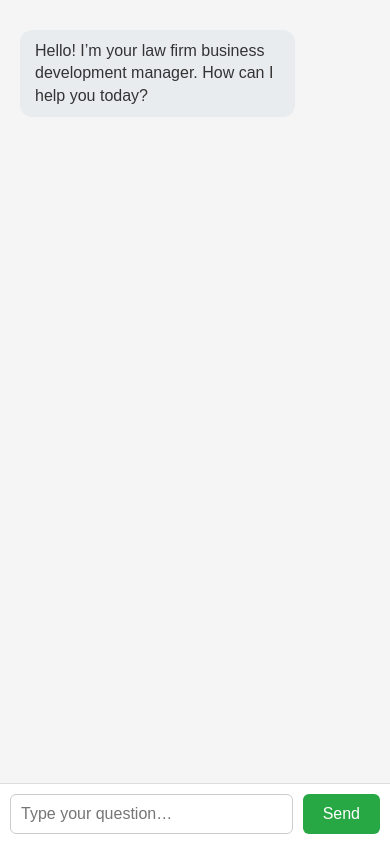
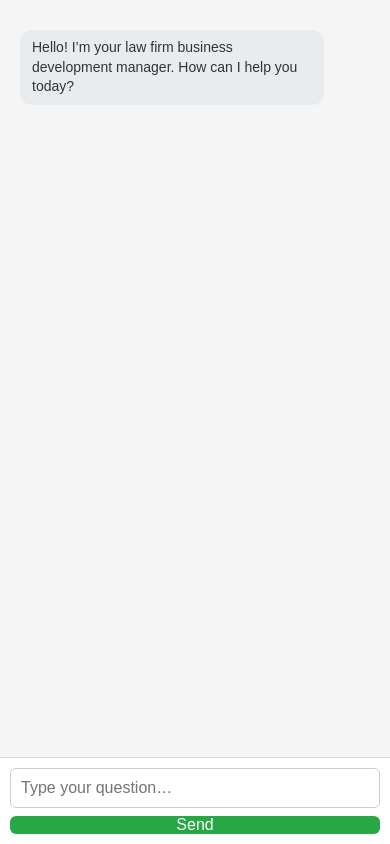
Before and after one commit to Roni27-B/Roni27-B.github.io, a plain HTML site: page index.html in a window 390 px wide. Drawn offline with Linux system fonts and the light colour scheme.

Commit message:
Update index.html

```diff
--- a/index.html
+++ b/index.html
@@ -2,17 +2,34 @@
 <html lang="en">
 <head>
   <meta charset="UTF-8">
+  <meta name="viewport" content="width=device-width, initial-scale=1.0">
   <title>Law Firm FAQ Chatbot (Inline FAQ)</title>
   <style>
     body { font-family: Arial, sans-serif; background: #f5f5f5; margin: 0; padding: 0; display: flex; flex-direction: column; height: 100vh; }
     #chat-container { flex: 1; padding: 20px; overflow-y: auto; display: flex; flex-direction: column; }
-    .message { margin: 10px 0; max-width: 70%; padding: 10px 15px; border-radius: 12px; line-height: 1.4; }
+    .message { margin: 10px 0; max-width: 80%; padding: 10px 15px; border-radius: 12px; line-height: 1.4; }
     .from-user { background: #007bff; color: #fff; align-self: flex-end; }
     .from-bot { background: #e9ecef; color: #333; align-self: flex-start; }
     #input-area { display: flex; padding: 10px; background: #fff; border-top: 1px solid #ddd; }
     #user-input { flex: 1; padding: 10px; font-size: 16px; border: 1px solid #ccc; border-radius: 6px; }
     #send-btn { margin-left: 10px; padding: 0 20px; font-size: 16px; border: none; border-radius: 6px; background: #28a745; color: #fff; cursor: pointer; }
     #send-btn:disabled { opacity: 0.6; cursor: default; }
+        /* Responsive tweaks */
+        @media (max-width: 600px) {
+          body {
+            font-size: 14px;
+          }
+          .message {
+            padding: 8px 12px;
+          }
+          #input-area {
+            flex-direction: column;
+          }
+          #send-btn {
+            margin: 8px 0 0;
+            width: 100%;
+          }
+        }
   </style>
 </head>
 <body>
```
